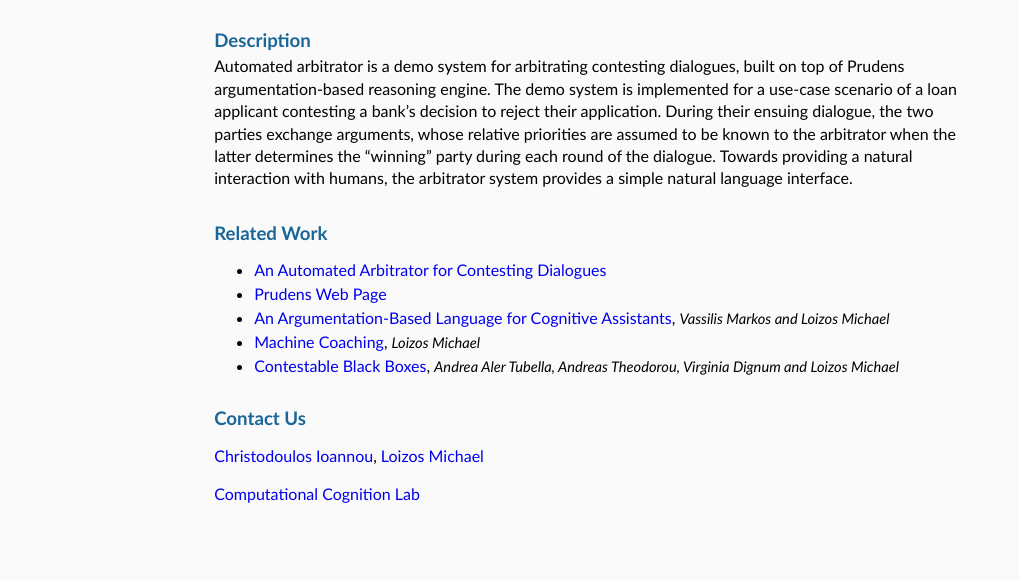
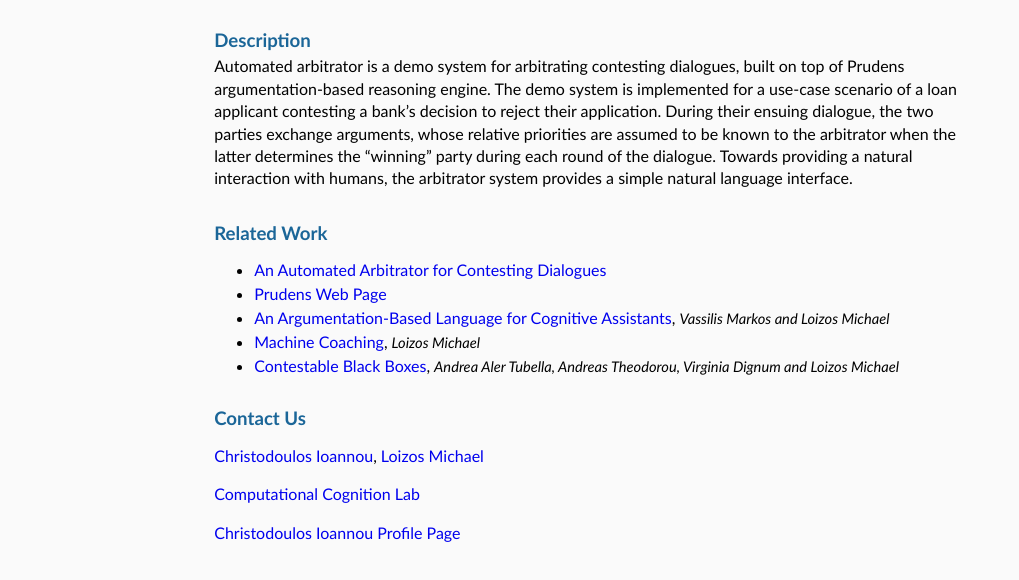
Before and after one commit to contestability/arbitrator-demo, a plain HTML site: page docs.html in a window 1280 px wide. Shown: the part 72-652 px from the top of the page, without its empty margins (0-1019 px from the left). Drawn offline with Linux system fonts and the light colour scheme.

Commit message:
Added my profile page in documentation page

```diff
--- a/docs.html
+++ b/docs.html
@@ -84,6 +84,9 @@
                     <p>
                         <a href="https://cognition.ouc.ac.cy/cclab/" target="_blank" rel="noopener noreferrer"><span class="text-link">Computational Cognition Lab</span></a>
                     </p>
+                    <p>
+                        <a href="https://ttooulis.github.io/profile/" target="_blank" rel="noopener noreferrer"><span class="text-link">Christodoulos Ioannou Profile Page</span></a>
+                    </p>
                 </div>
             </div>
         </div>
```
